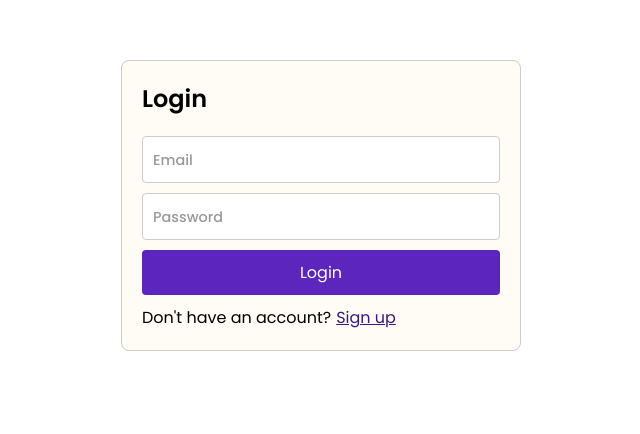
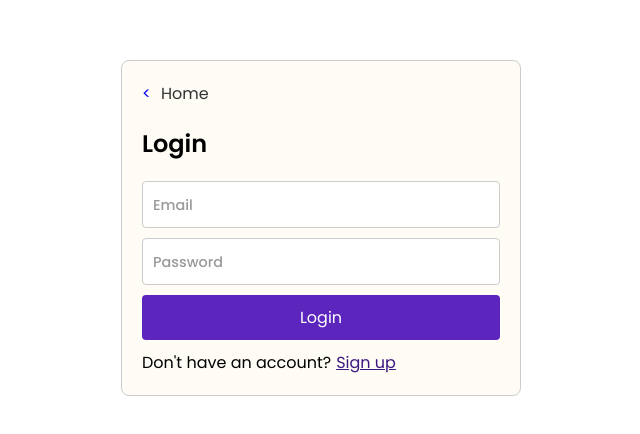
Before and after one commit to Kashyap-Rishi/D-Board, a React (Vite) app in the folder white-board/: page /login in a window 1280 px wide. Shown: the part 140-574 px from the top of the page, without its empty margins (319-959 px from the left). Built offline with nearby package versions, Linux system fonts and the light colour scheme; no server answers.

Commit message:
Login bugs fixed

```diff
--- a/white-board/src/components/Login/Login.tsx
+++ b/white-board/src/components/Login/Login.tsx
@@ -3,16 +3,10 @@ import { Link, useNavigate } from 'react-router-dom';
 import { handleLogin } from '../../services/authService';
 import './login.css';
 
-
-
-
 const Login = () => {
   const navigate = useNavigate();
   const [email, setEmail] = useState('');
   const [password, setPassword] = useState('');
-
-
-
 
   const handleSubmit = (e: React.FormEvent) => {
     e.preventDefault();
@@ -24,14 +18,17 @@ const Login = () => {
       })
       .catch((error) => {
         console.error('Login failed:', error);
-
       });
   };
 
-
-
   return (
     <div className="login-container">
+      <div className="top-bar">
+        <Link to="/">
+          <span className="back-arrow">{'<'}</span>
+          <span className="home-m">Home</span>
+        </Link>
+      </div>
       <h2>Login</h2>
       <form onSubmit={handleSubmit}>
         <input
--- a/white-board/src/components/Login/login.css
+++ b/white-board/src/components/Login/login.css
@@ -6,6 +6,26 @@
     border: 1px solid #ccc;
     border-radius: 8px;
     background-color: #FFFBF5;
+  }
+
+  .top-bar {
+    display: flex;
+    align-items: center;
+    margin-bottom: 20px; /* Adjust margin as needed */
+  }
+
+  .back-arrow {
+    margin-right: 10px; /* Adjust margin as needed */
+  }
+
+  .home-m {
+    text-decoration: none;
+    color: #333; /* Adjust color as needed */
+  }
+
+  /* Optional: Hover effect for the home link */
+  .home-m:hover {
+    text-decoration: underline;
   }
 
   .login-container h2 {
--- a/white-board/src/components/Navbar/Navbar.tsx
+++ b/white-board/src/components/Navbar/Navbar.tsx
@@ -9,6 +9,7 @@ import useAuth from '../../hooks/auth/useAuth';
 import useSingleUserData from '../../hooks/data/useSingleUserData';
 
 
+
 const Navbar = () => {
   const navigate = useNavigate();
   const isLoggedIn = useAuth();
@@ -16,7 +17,8 @@ const Navbar = () => {
 
   const handleLogout = () => {
     localStorage.removeItem('token');
-    navigate('/');
+
+    navigate('/login');
   };
 
 
@@ -146,7 +148,7 @@ const Navbar = () => {
                         </ul>
                     </div>
                     <div className="log-sign" style={{'--i': '1.8s'}as any}>
-                    {isLoggedIn ? (
+                    {isLoggedIn? (
                                 <>
 
                             <span className="usr-nm">{userData?.name}</span>
--- a/white-board/src/components/Signup/Signup.tsx
+++ b/white-board/src/components/Signup/Signup.tsx
@@ -18,6 +18,12 @@ const Signup = () => {
 
   return (
     <div className="signup-container">
+         <div className="top-bar">
+        <Link to="/">
+          <span className="back-arrow">{'<'}</span>
+          <span className="home-m">Home</span>
+        </Link>
+      </div>
       <h2>Signup</h2>
       <form onSubmit={handleSubmit}>
         <input
--- a/white-board/src/components/Signup/signup.css
+++ b/white-board/src/components/Signup/signup.css
@@ -10,6 +10,25 @@
 
   .signup-container h2 {
     margin-bottom: 20px;
+  }
+  .top-bar {
+    display: flex;
+    align-items: center;
+    margin-bottom: 20px; /* Adjust margin as needed */
+  }
+
+  .back-arrow {
+    margin-right: 10px; /* Adjust margin as needed */
+  }
+
+  .home-m {
+    text-decoration: none;
+    color: #333; /* Adjust color as needed */
+  }
+
+  /* Optional: Hover effect for the home link */
+  .home-m:hover {
+    text-decoration: underline;
   }
 
   .signup-container input[type="text"],
```
